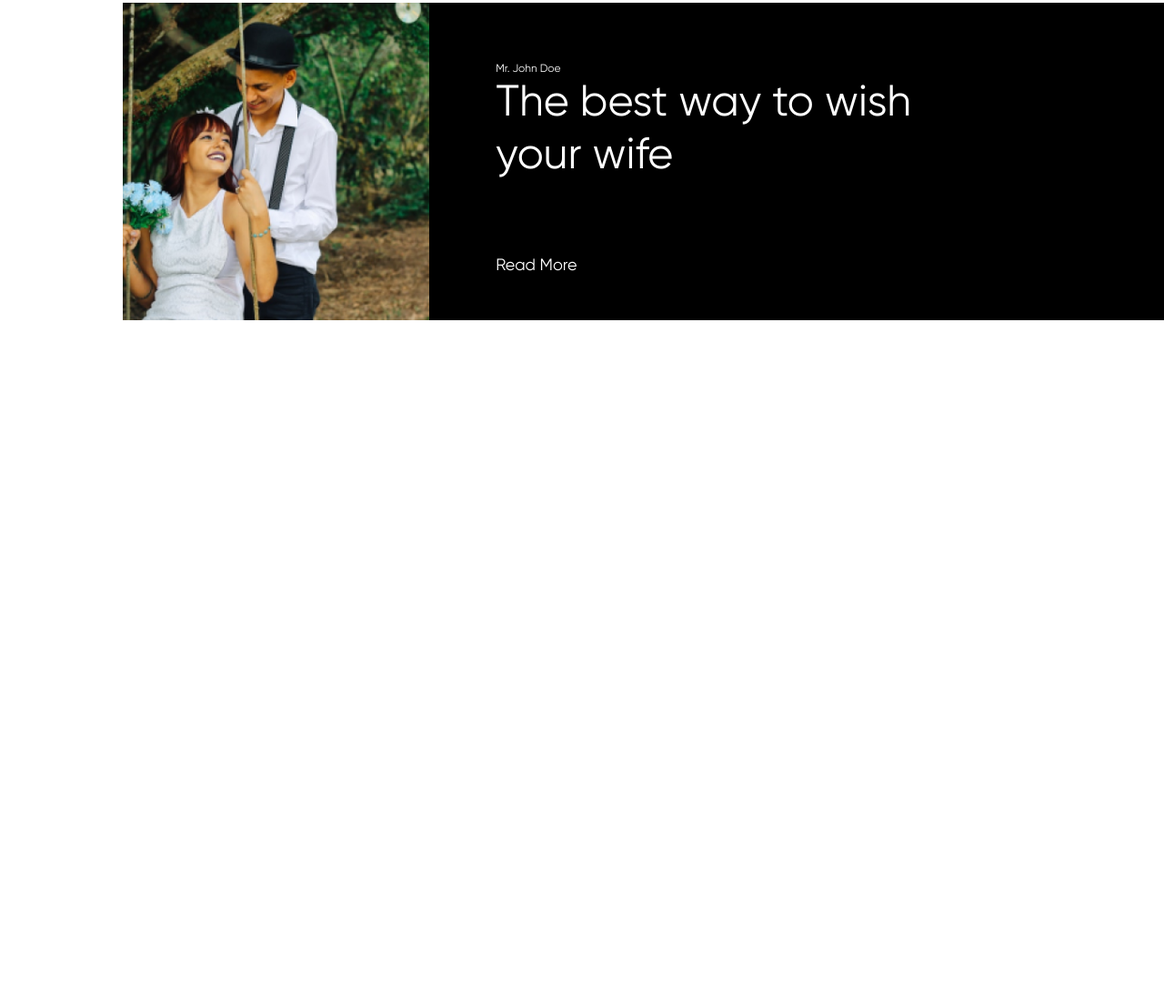
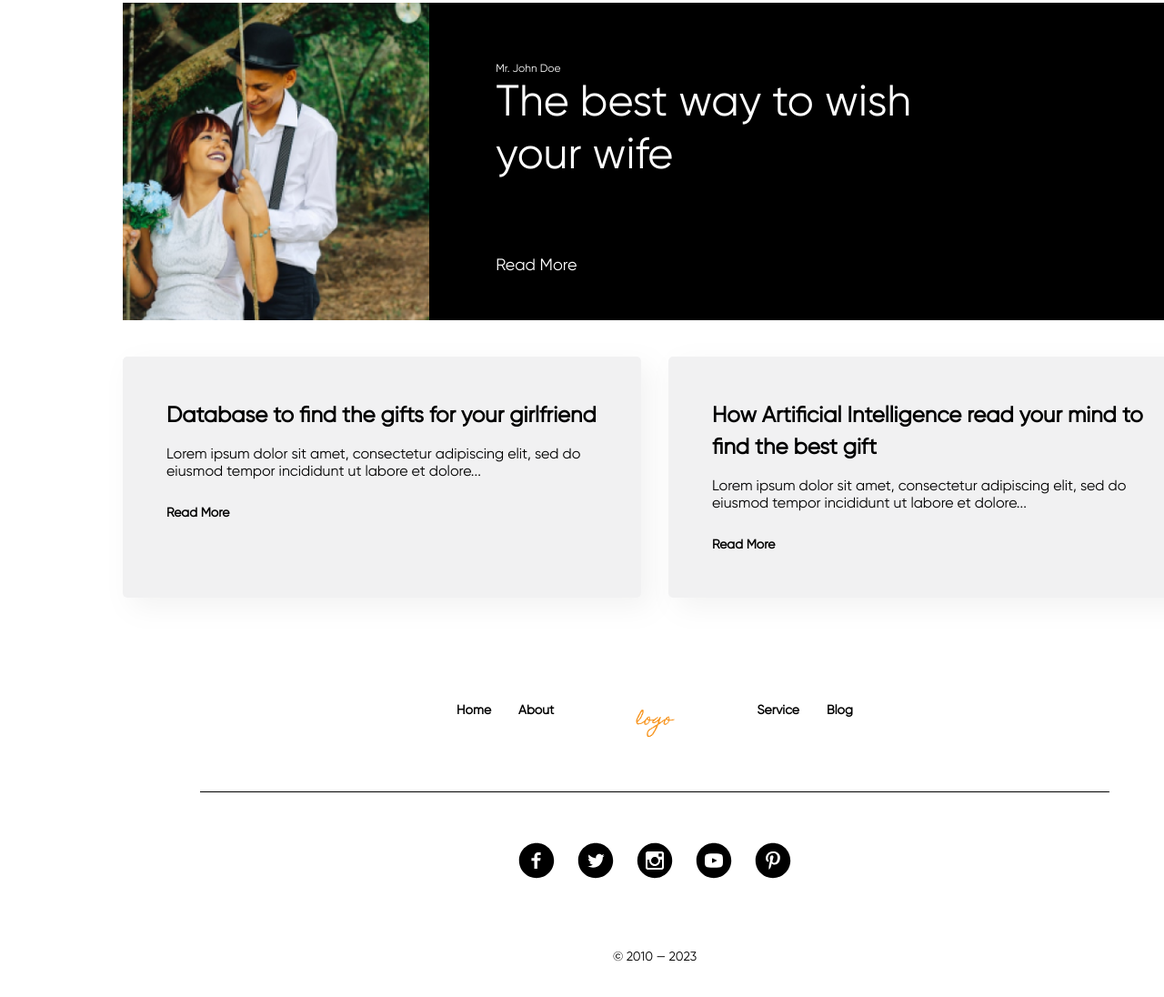
Before and after one commit to MamedovShuxrat/skillfactory-hw1, a plain HTML site: page index.html in a window 1280 px wide. Shown: the part 2541-3637 px from the top of the page at 91% size. Before the commit the page ends 3028 px from the top, so only its background shows below. Drawn offline with Linux system fonts and the light colour scheme.

Commit message:
skillfactory: hw-1 part-3 added footer and styles

```diff
--- a/index.html
+++ b/index.html
@@ -53,7 +53,10 @@
                     </div>
                     <div class="gift__content">
                         <h3 class="gift__title thanks-title">How we work</h3>
-                        <p class="gift__subtitle">We’ve actually already asked hundreds of women what they want, and made a database with the results. All you have to do is take our short survey that only takes seconds, and our proprietary algorithm will match you with a few perfect gift options.</p>
+                        <p class="gift__subtitle">We’ve actually already asked hundreds of women what they want, and
+                            made a database with the results. All you have to do is take our short survey that only
+                            takes seconds, and our proprietary algorithm will match you with a few perfect gift options.
+                        </p>
                         <button class="gift__btn bgc-white">Learn More</button>
                     </div>
 
@@ -102,8 +105,10 @@
                 <button class="start__btn">how it works</button>
             </section>
             <section class="blogs">
-                <h2 class="blogs__title">Our Best Blogs Ever</h2>
-                <h3 class="blogs__subtitle">“Try our blog to find the best tips and tricks to select your gift”</h3>
+                <div class="blogs__text">
+                    <h2 class="blogs__title">Our Best Blogs Ever</h2>
+                    <h3 class="blogs__subtitle">“Try our blog to find the best tips and tricks to select your gift”</h3>
+                </div>
                 <div class="blogs__author-wrapper">
                     <div class="blogs__author-pic">
                         <img src="images/png/Media.png" alt="happy" class="blogs__author-img">
@@ -114,10 +119,66 @@
                         <a href="#" class="blogs__author-read-more">Read More</a>
                     </div>
                 </div>
+                <div class="blogs__wrapper">
+                    <div class="blogs__item">
+                        <h3 class="blogs__item-title">Database to find the gifts for your girlfriend</h3>
+                        <p class="blogs__item-text">Lorem ipsum dolor sit amet, consectetur adipiscing elit, sed do
+                            eiusmod tempor incididunt ut labore et dolore...</p>
+                        <a href="#" class="blogs__item-read-more">Read More</a>
+                    </div>
+                    <div class="blogs__item">
+                        <h3 class="blogs__item-title">How Artificial Intelligence read your mind to find the best gift
+                        </h3>
+                        <p class="blogs__item-text">Lorem ipsum dolor sit amet, consectetur adipiscing elit, sed do
+                            eiusmod tempor incididunt ut labore et dolore...</p>
+                        <a href="#" class="blogs__item-read-more">Read More</a>
+                    </div>
+                </div>
             </section>
         </div>
     </main>
-
+    <div class="container">
+        <footer class="footer">
+            <div class="footer__nav">
+                <ul class="footer__lists">
+                    <ul class="footer__item">
+                        <a href="#" class="footer__link">Home</a>
+                    </ul>
+                    <ul class="footer__item">
+                        <a href="#" class="footer__link">About</a>
+                    </ul>
+                    <ul class="footer__item">
+                        <a href="#" class="footer__link header__logo ">
+                            <img class="header__logo-img footer__link-logo" src="images/svg/logo_orange.svg" alt="logo">
+                        </a>
+                    </ul>
+                    <ul class="footer__item">
+                        <a href="#" class="footer__link">Service</a>
+                    </ul>
+                    <ul class="footer__item">
+                        <a href="#" class="footer__link">Blog</a>
+                    </ul>
+                </ul>
+            </div>
+            <div class="footer__socail">
+                <a href="#" class="footer__social-link">
+                    <img src="images/svg/facebook.svg" alt="facebook" class="footer__social-svg">
+                </a>
+                <a href="#" class="footer__social-link">
+                    <img src="images/svg/twitter.svg" alt="twitter" class="footer__social-svg">
+                </a>
+                <a href="#" class="footer__social-link">
+                    <img src="images/svg/insta.svg" alt="insta" class="footer__social-svg">
+                </a>
+                <a href="#" class="footer__social-link">
+                    <img src="images/svg/youtube.svg" alt="youtube" class="footer__social-svg">
+                </a>
+                <a href="#" class="footer__social-link">
+                    <img src="images/svg/pinterest.svg" alt="pinterest" class="footer__social-svg">
+                </a>
+            </div>
+            <p class="footer__copyright">© 2010 — 2023</p>
+        </footer>
+    </div>
 </body>
-
 </html>
--- a/style.css
+++ b/style.css
@@ -145,7 +145,7 @@ body {
 }
 
 .cards__title,
-.blogs__title{
+.blogs__title {
     font-size: 32px;
     line-height: 38px;
     color: #000;
@@ -204,7 +204,8 @@ body {
     text-decoration: none;
 }
 
-.cards__link::after {
+.cards__link::after,
+.footer__link::after{
     content: "";
     position: absolute;
     left: 0;
@@ -217,7 +218,8 @@ body {
     transition: transform 0.2s linear;
 }
 
-.cards__link:hover::after {
+.cards__link:hover::after,
+.footer__link:hover::after {
     transform: scaleX(1);
 }
 
@@ -254,53 +256,129 @@ body {
     transition: all .2s ease-in-out;
 
 }
-.start__btn:hover{
+
+.start__btn:hover {
     background-color: #000;
     color: #fff;
 }
 
-.blogs{
-    padding: 90px 135px 135px;
-    text-align: center;
+.blogs {
+    padding: 90px 135px 0 135px;
 }
 
-.blogs__author-wrapper{
+.blogs__author-wrapper {
     display: flex;
     justify-content: center;
 
 }
+
 /*
 .blogs__author-pic{
     max-width: 30%;
 } */
 
-.blogs__author-img{
+.blogs__author-img {
     display: block;
     width: 100%;
     min-height: 100%;
     object-fit: cover;
 }
 
-.blogs__author-content{
+.blogs__author-content {
     text-align: left;
     padding: 63px 200px 49px 73px;
     background-color: #000;
     color: #fff;
 }
 
-.blogs__author-name{
+.blogs__author-name {
     font-size: 12px;
     margin-bottom: 15px;
 }
 
-.blogs__author-message{
+.blogs__author-message {
     font-size: 48px;
     font-weight: 300;
     margin-bottom: 80px;
 }
 
-.blogs__author-read-more{
+.blogs__author-read-more {
     font-size: 18px;
     color: #fff;
     text-decoration: none;
 }
+
+.blogs__text {
+    text-align: center;
+}
+
+.blogs__wrapper {
+    display: grid;
+    grid-template-columns: 1fr 1fr;
+    gap: 30px;
+}
+
+.blogs__item {
+    padding: 48px;
+    margin-top: 40px;
+    background-color: #F1F1F2;
+    filter: drop-shadow(10px 10px 15px rgba(0, 0, 0, 0.05));
+   border-radius: 5px;
+}
+
+.blogs__item-title {
+    font-size: 24px;
+    font-weight: 600;
+    line-height: 146%;
+    margin-bottom: 16px;
+}
+
+.blogs__item-text {
+    font-size: 16px;
+    margin-bottom: 26px;
+}
+
+.blogs__item-read-more {
+    font-size: 14px;
+    font-weight: 600;
+    color: #000;
+    text-decoration: none;
+    cursor: pointer;
+}
+
+.footer{
+    padding: 115px 220px 35px 220px ;
+}
+
+.footer__lists{
+    display: flex;
+    justify-content: center;
+    gap: 30px;
+    padding-bottom: 53px;
+    border-bottom: 1px solid #000;
+}
+
+.footer__link{
+    position: relative;
+    font-size: 14px;
+    font-weight: 700;
+    color: #000;
+    text-decoration: none;
+}
+
+.footer__link-logo{
+    margin: 0 60px;
+}
+
+.footer__socail{
+    margin-top: 55px;
+    display: flex;
+    justify-content: center;
+    gap: 25px;
+}
+
+.footer__copyright{
+    margin-top: 72px;
+    text-align: center;
+    font-size: 14px;
+}
```
Also changed, not shown: images/svg/logo_orange.svg (added).
